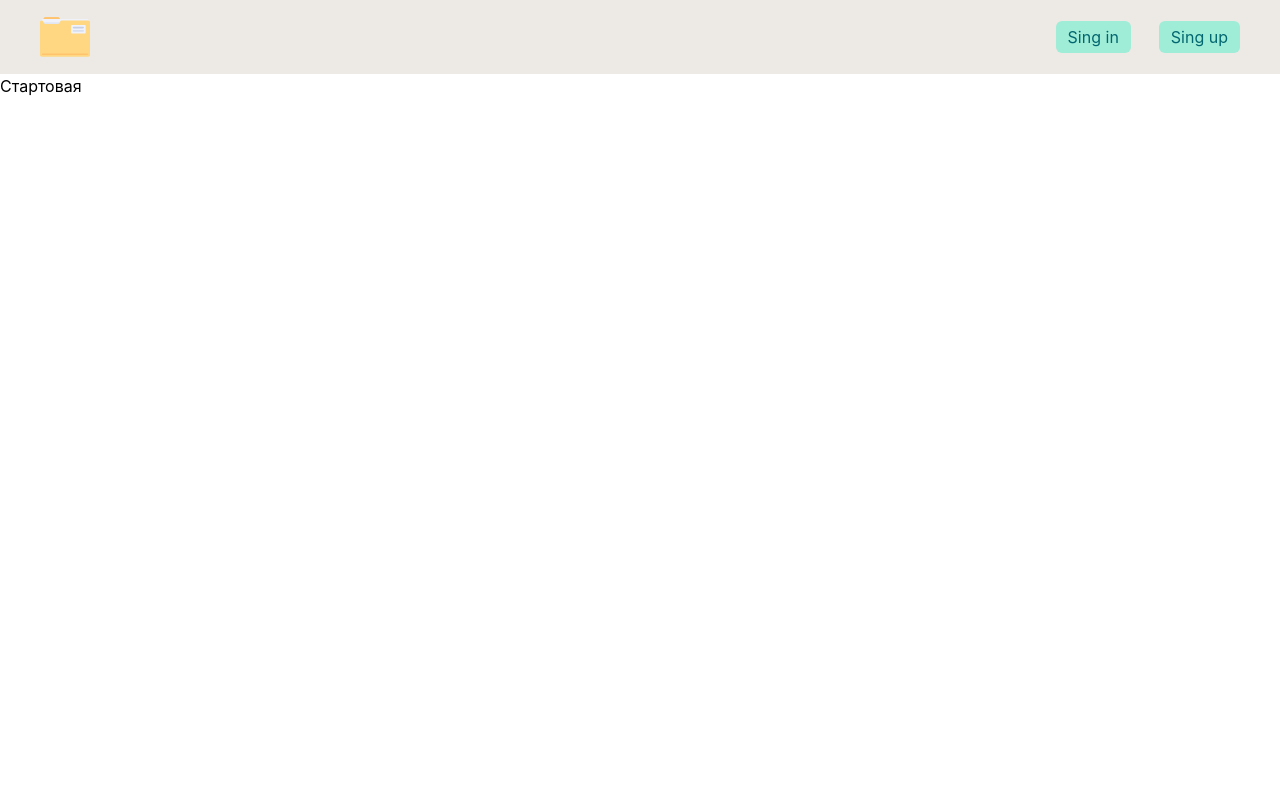
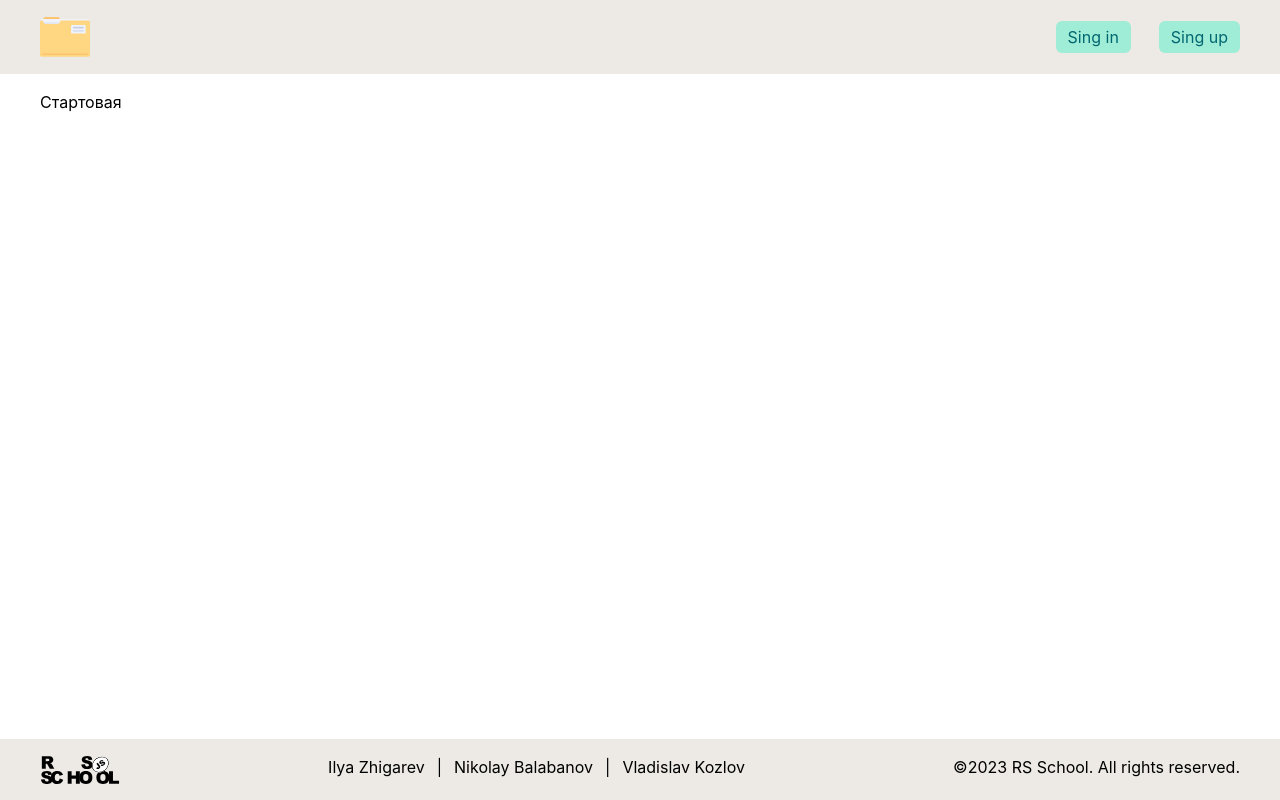
Before and after one commit to sensaur/rsclone, a React (Create React App) app: page / in a window 1280 px wide. Built offline with nearby package versions, Linux system fonts and the light colour scheme; no server answers.

Commit message:
feat: add footer with tailWind styles

```diff
--- a/src/App.tsx
+++ b/src/App.tsx
@@ -10,12 +10,14 @@ import NavBarStart from './components/NavBarStart';
 import NavBarLogged from './components/NavBarLogged';
 import ProtectedRoute from './components/ProtectedRoute';
 import AllDesks from './components/AllDesks';
+import Footer from './components/Footer';
 
 function App() {
   const { user } = useAppSelector((state) => state.userSlice);
   return (
     <>
       {!user ? <NavBarStart /> : <NavBarLogged />}
+      <div className='flex-auto px-10 py-4'>
         <Routes>
           <Route path="/" element={<StartPageEmpty />} />
           <Route path="/login" element={<SignIn />} />
@@ -30,6 +32,8 @@ function App() {
             )}
           />
         </Routes>
+      </div>
+      <Footer />
     </>
   );
 }
--- /dev/null
+++ b/src/components/Footer.tsx
@@ -0,0 +1,21 @@
+import rsschoolLogo from '../images/rs_school.svg'
+
+function Footer() {
+  return (
+    <div className=" py-4 bg-color5 px-10" >
+      <div className="flex justify-between">
+        <a className='hover:scale-110 duration-500' href="https://rs.school/js/"><img src={rsschoolLogo} alt="RSSchool" /></a>
+        <ul className='flex gap-3'>
+          <li><a className='hover:text-color2 duration-500' href="https://github.com/sensaur">Ilya Zhigarev</a></li>
+          <li>|</li>
+          <li><a className='hover:text-color2 duration-500' href="https://github.com/NikolayBalabanov">Nikolay Balabanov</a></li>
+          <li>|</li>
+          <li><a className='hover:text-color2 duration-500' href="https://github.com/VEKozlov111">Vladislav Kozlov</a></li>
+        </ul>
+        <h3>©2023 RS School. All rights reserved.</h3>
+      </div>
+    </div>
+  );
+}
+
+export default Footer;
--- a/src/components/NavBarLogged.tsx
+++ b/src/components/NavBarLogged.tsx
@@ -6,7 +6,7 @@ function NavBarLogged() {
   const { user } = useAppSelector((state) => state.userSlice);
 
   return (
-    <nav className="my-0 mx-auto  bg-color5 px-10 py-3">
+    <nav className="bg-color5 px-10 py-3">
       <div className="flex justify-between">
         <img id="logoNavBar" src={logo} alt="" />
         <button
--- a/src/components/NavBarStart.tsx
+++ b/src/components/NavBarStart.tsx
@@ -3,7 +3,7 @@ import logo from '../images/logo.svg';
 
 function NavBarStart() {
   return (
-    <div className="my-0 mx-auto  bg-color5 px-10 py-3">
+    <div className="bg-color5 px-10 py-3">
       <nav>
         <div className="flex justify-between">
           <Link className="flex items-center" to="/">
--- a/src/index.css
+++ b/src/index.css
@@ -1,12 +1,21 @@
 @tailwind base;
 @tailwind components;
 @tailwind utilities;
+html {
+  height: 100%;
+}
 body {
+  height: 100%;
   margin: 0;
   font-family: -apple-system, BlinkMacSystemFont, "Segoe UI", "Roboto", "Oxygen", "Ubuntu", "Cantarell", "Fira Sans",
     "Droid Sans", "Helvetica Neue", sans-serif;
   -webkit-font-smoothing: antialiased;
   -moz-osx-font-smoothing: grayscale;
+}
+#root {
+  min-height: 100%;
+  display: flex;
+  flex-direction: column;
 }
 
 code {
```
Also changed, not shown: src/images/rs_school.svg (added). Lines whose indentation alone changed are shown as unchanged.
